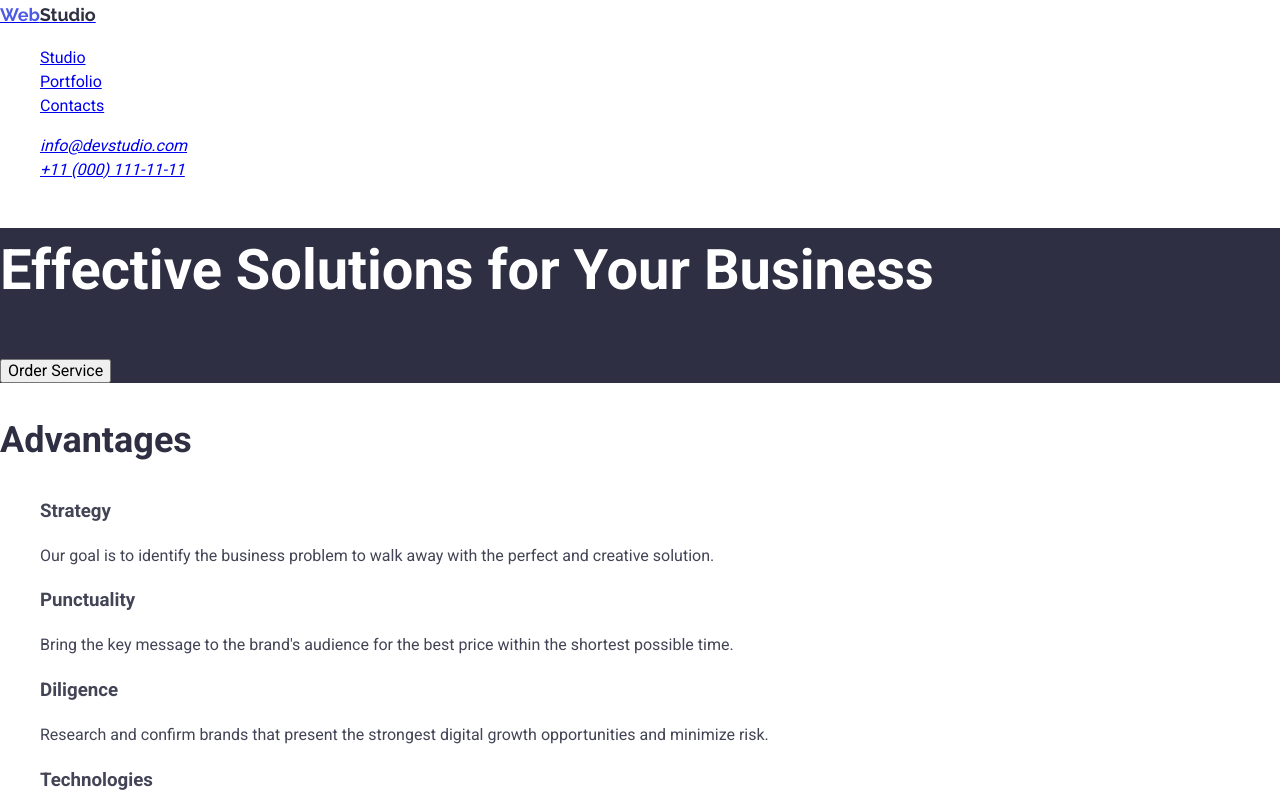
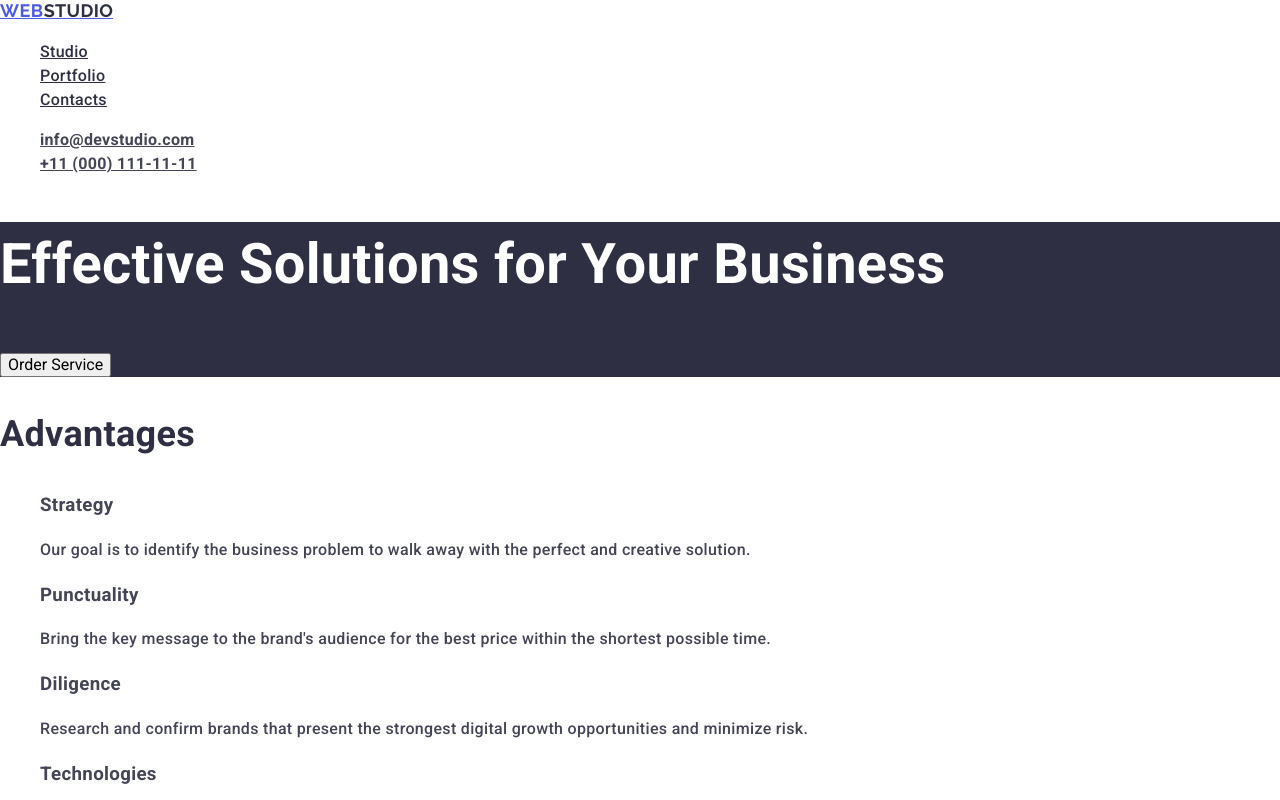
Before and after one commit to bur-Dan9/goit-markup-hw-02, a plain HTML site: page index.html in a window 1280 px wide. Shown: the top 800 px of the page. Drawn offline with nearby package versions, Linux system fonts and the light colour scheme.

Commit message:
with out css

```diff
--- a/css/styles.css
+++ b/css/styles.css
@@ -1,23 +1,75 @@
 header {
     color: #e7e9fc;
+    font-weight:700;
 }
 
-.web {
+.studio {
+    font-weight: 500;
+    letter-spacing: 0.02em;
+    color: #2e2f42;
+}
+.studio:hover, .studio:focus {
+    color:#404bbf;
+}
+.portfolio {
+    font-weight: 500;
+    letter-spacing: 0.02em;
+    color: #2e2f42;
+}
+.portfolio:hover,
+.portfolio:focus {
+    color: #404bbf;
+}
+.address {
+    font-style: normal;
+}
+.address .mail {
+    letter-spacing: 0.02em;
+    color: #434455;
+}
+.address .mail:hover,
+.address .mail:focus {
+    color:#404bbf;
+}
+.address .phone {
+    letter-spacing: 0.02em;
+    color: #434455;
+}
+.address .phone:hover,
+.address .phone:focus {
+    color: #404bbf;
+}
+
+
+.contacts {
+    font-weight: 500;
+    letter-spacing: 0.02em;
+    color: #2e2f42;
+}
+.contacts:hover,
+.contacts:focus {
+    color: #404bbf;
+}
+.logo {
     color: #4d5ae5;
     font-family: 'Raleway', sans-serif;
     font-weight: 700;
     font-size: 18px;
-    line-height: 1.66;
+    line-height: 1.17;
     cursor: pointer;
+    letter-spacing: 0.03em;
+    text-transform: uppercase;
 }
 
-.studio {
+.logo .studio {
     color: #2e2f42;
     font-family: 'Raleway', sans-serif;
     font-weight: 700;
     font-size: 18px;
-    line-height: 1.66;
+    line-height: 1.17;
     cursor: pointer;
+    letter-spacing: 0.03em
+    text-transform: uppercase;
 }
 
 .studiofooter {
@@ -25,8 +77,10 @@ header {
     font-family: 'Raleway', sans-serif;
     font-weight: 700;
     font-size: 18px;
-    line-height: 1.66;
+    line-height: 1.17;
     cursor: pointer;
+    letter-spacing: 0.03em
+    text-transform: uppercase;
 }
 
 ul,
@@ -40,6 +94,8 @@ body {
     font-size: 16px;
     background-color: #ffffff;
     line-height: 1.5;
+    font-weight: 500;
+    letter-spacing: 0.02em
 }
 
 h2 {
--- a/index.html
+++ b/index.html
@@ -30,19 +30,25 @@
   <body>
     <header>
       <nav>
-        <a href="./index.html">
-          <span class="web">Web</span><span class="studio">Studio</span></a
+        <a class="logo" href="./index.html">
+          Web<span class="studio">Studio</span></a
         >
-        <ul class="target">
-          <li><a href="./" target="_blank">Studio</a></li>
-          <li><a href="./" target="_blank">Portfolio</a></li>
-          <li><a href="./" target="_blank">Contacts</a></li>
+        <ul>
+          <li><a class="studio" href="./" target="_blank">Studio</a></li>
+          <li><a class="portfolio" href="./" target="_blank">Portfolio</a></li>
+          <li><a class="contacts" href="./" target="_blank">Contacts</a></li>
         </ul>
       </nav>
-      <address>
+      <address class="address">
         <ul class="contact">
-          <li><a href="mailto:info@devstudio.com">info@devstudio.com</a></li>
-          <li><a href="tel:+110001111111">+11 (000) 111-11-11</a></li>
+          <li>
+            <a class="mail" href="mailto:info@devstudio.com"
+              >info@devstudio.com</a
+            >
+          </li>
+          <li>
+            <a class="phone" href="tel:+110001111111">+11 (000) 111-11-11</a>
+          </li>
         </ul>
       </address>
     </header>
@@ -202,8 +208,8 @@
       </section>
     </main>
     <footer>
-      <a href="./index.html">
-        <span class="web">Web</span><span class="studiofooter">Studio</span>
+      <a class="logo" href="./index.html">
+        Web<span class="studiofooter">Studio</span>
       </a>
       <p>
         Increase the flow of customers and sales for your business with digital
```
